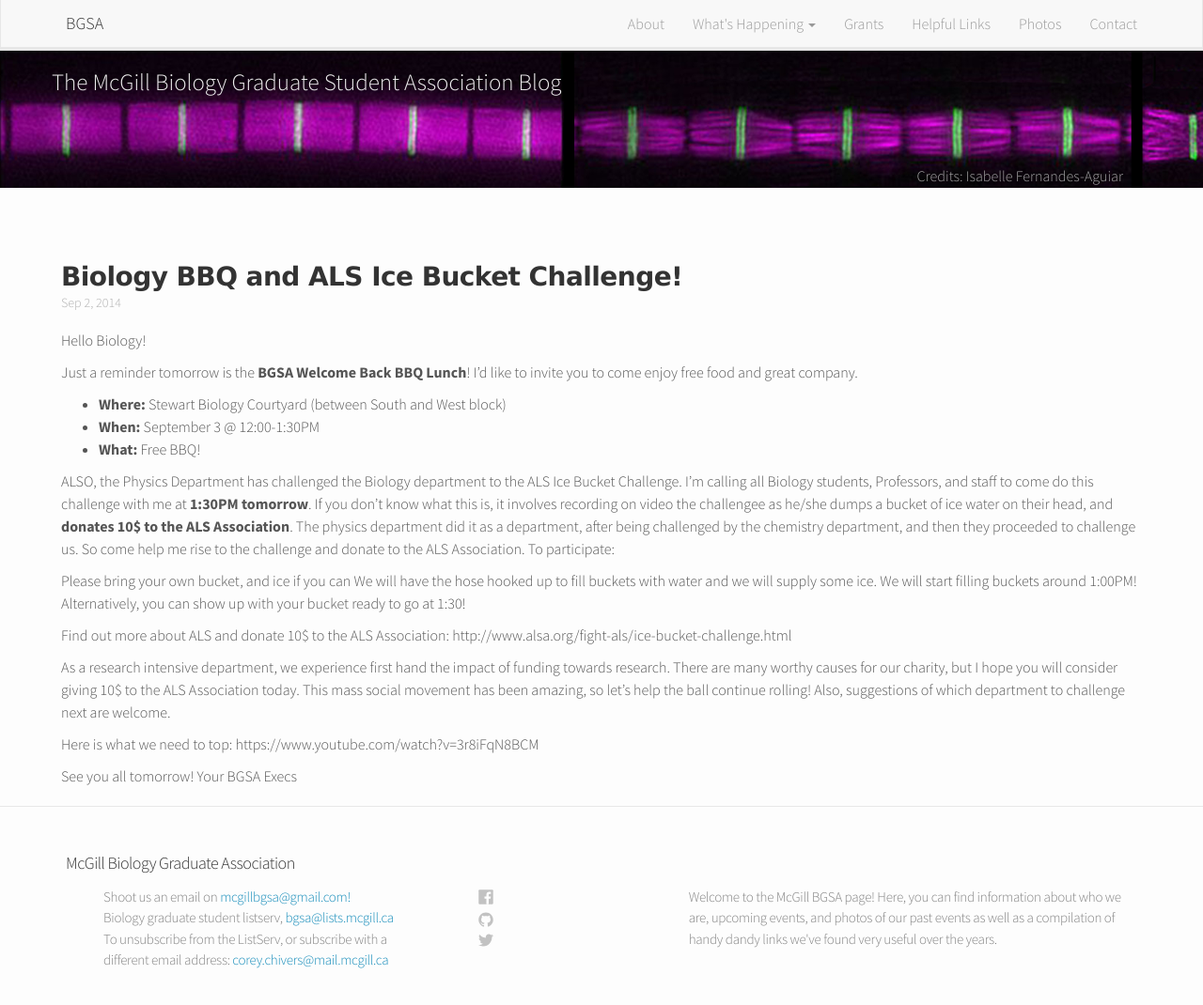
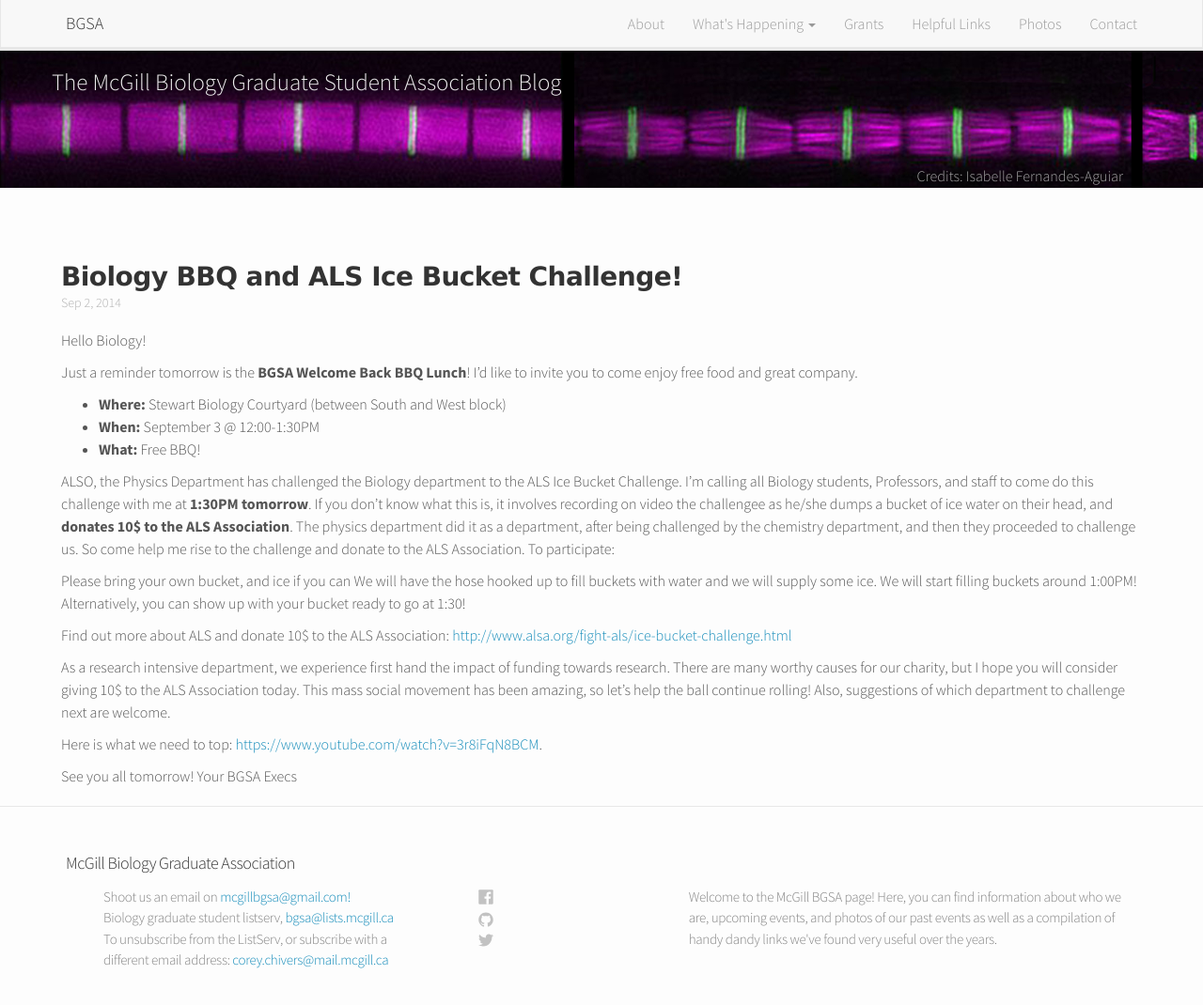
Before and after one commit to McGillBGSA/McGillBGSA.github.io, a Jekyll site: the page built from _posts/2014-09-02-bbq-and-als-bucket-challenge.md, in a window 1280 px wide and 1089 px high. Shown: the top 1070 px of the window at 94% size. Built offline with Jekyll 4.4.1, drawn with Linux system fonts in a browser that asks for light colours; nearby versions of some CDN libraries; part of the change alters nothing that is shown.

Commit message:
made hyperlinks

```diff
--- a/_posts/2014-09-02-bbq-and-als-bucket-challenge.md
+++ b/_posts/2014-09-02-bbq-and-als-bucket-challenge.md
@@ -18,12 +18,12 @@ ALSO, the Physics Department has challenged the Biology department to the ALS Ic
 
 Please bring your own bucket, and ice if you can We will have the hose hooked up to fill buckets with water and we will supply some ice. We will start filling buckets around 1:00PM! Alternatively, you can show up with your bucket ready to go at 1:30!
 
-Find out more about ALS and donate 10$ to the ALS Association: http://www.alsa.org/fight-als/ice-bucket-challenge.html
+Find out more about ALS and donate 10$ to the ALS Association: [http://www.alsa.org/fight-als/ice-bucket-challenge.html](http://www.alsa.org/fight-als/ice-bucket-challenge.html)
 
 As a research intensive department, we experience first hand the impact of funding towards research.  There are many worthy causes for our charity, but I hope you will consider giving 10$ to the ALS Association today. This mass social movement has been amazing, so let's help the ball continue rolling! Also, suggestions of which department to challenge next are welcome.
 
 Here is what we need to top:
-https://www.youtube.com/watch?v=3r8iFqN8BCM
+[https://www.youtube.com/watch?v=3r8iFqN8BCM](https://www.youtube.com/watch?v=3r8iFqN8BCM).
 
 See you all tomorrow!
 Your BGSA Execs
```
